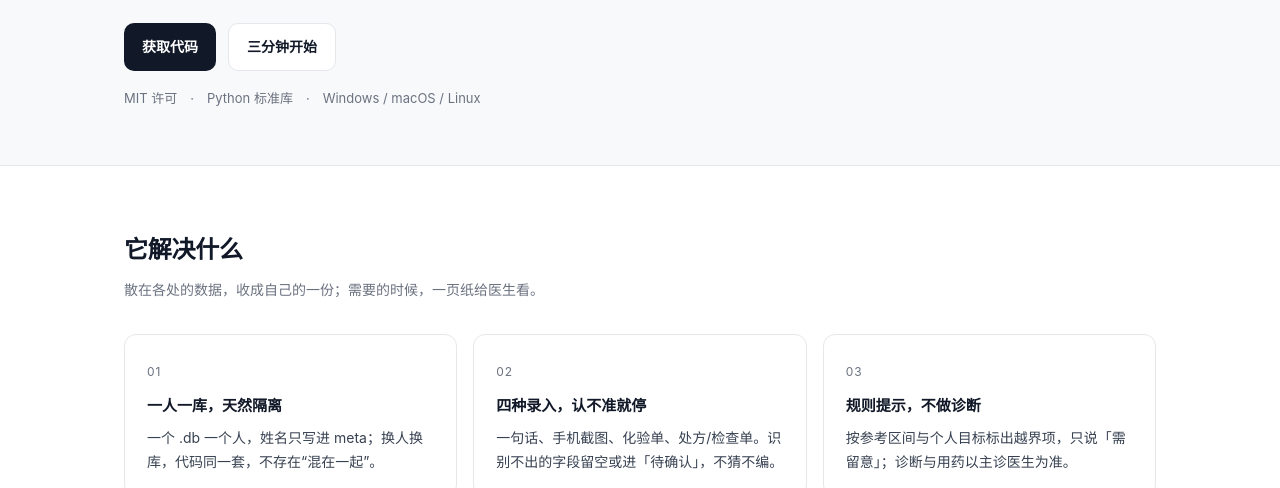
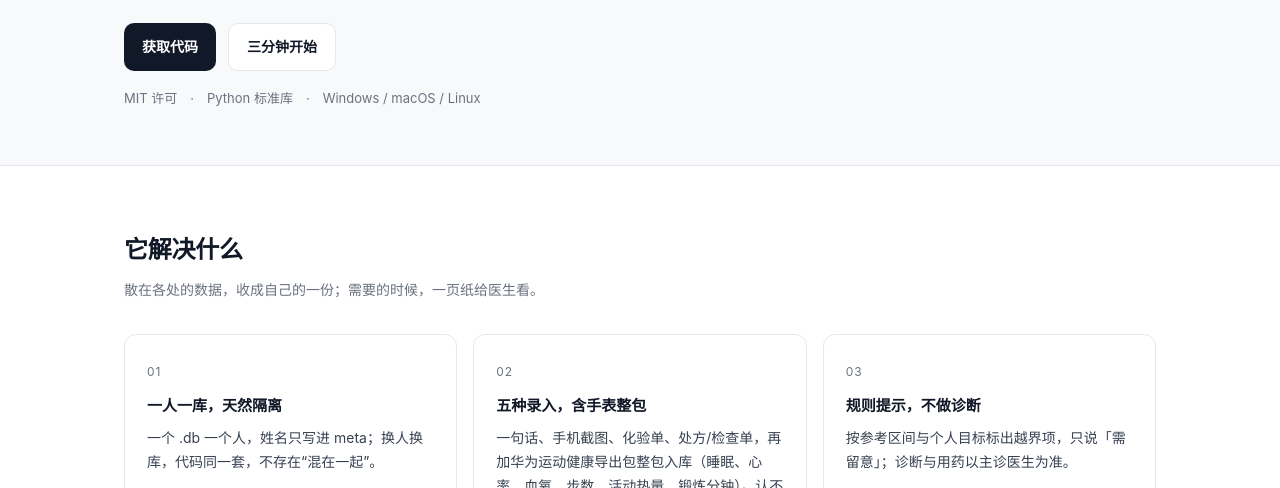
Before and after one commit to kele551/health-db-skill, a plain HTML site: page docs/index.html in a window 1280 px wide. Shown: the part 312-800 px from the top of the page. Drawn offline with Linux system fonts and the light colour scheme.

Commit message:
文案补齐运动与穿戴数据：华为整包入库、daily/wearable_daily/exercise、穿戴看板与数据总览

```diff
--- a/docs/index.html
+++ b/docs/index.html
@@ -104,7 +104,7 @@
     <p class="lead">散在各处的数据，收成自己的一份；需要的时候，一页纸给医生看。</p>
     <div class="grid g3">
       <div class="card"><span class="num">01</span><h3>一人一库，天然隔离</h3><p>一个 .db 一个人，姓名只写进 meta；换人换库，代码同一套，不存在“混在一起”。</p></div>
-      <div class="card"><span class="num">02</span><h3>四种录入，认不准就停</h3><p>一句话、手机截图、化验单、处方/检查单。识别不出的字段留空或进「待确认」，不猜不编。</p></div>
+      <div class="card"><span class="num">02</span><h3>五种录入，含手表整包</h3><p>一句话、手机截图、化验单、处方/检查单，再加华为运动健康导出包整包入库（睡眠、心率、血氧、步数、活动热量、锻炼分钟）。认不准就停「待确认」，不猜不编。</p></div>
       <div class="card"><span class="num">03</span><h3>规则提示，不做诊断</h3><p>按参考区间与个人目标标出越界项，只说「需留意」；诊断与用药以主诊医生为准。</p></div>
       <div class="card"><span class="num">04</span><h3>两个页面，断网可看</h3><p>系统分组看板 + 一周周报，单文件 HTML，内嵌 CSS/SVG，无 CDN、无统计脚本。</p></div>
       <div class="card"><span class="num">05</span><h3>接得上开源医疗项目</h3><p>FHIR R4 六类资源：Patient、Observation、Condition、MedicationStatement、DiagnosticReport、Encounter。</p></div>
@@ -156,6 +156,7 @@ python demo/make_demo.py</pre>
         <tr><td>手机截图</td><td><code>健康截图入库.py --file "截图.png" --no-cloud</code></td></tr>
         <tr><td>化验单 / 检验单</td><td><code>化验单入库.py --file "化验单.png"</code></td></tr>
         <tr><td>处方 / 检查单 / 缴费单</td><td><code>单据识别.py --file "处方.png"</code></td></tr>
+        <tr><td>手表运动健康导出包</td><td><code>华为导出入库.py --zip "HUAWEI_HEALTH.zip" --apply</code></td></tr>
         <tr><td>新的一类指标</td><td><code>健康指标扩展.py add --category 血氧 --value 96 --unit %</code></td></tr>
       </table>
     </div>
```
Also changed, not shown: 3 other files.
